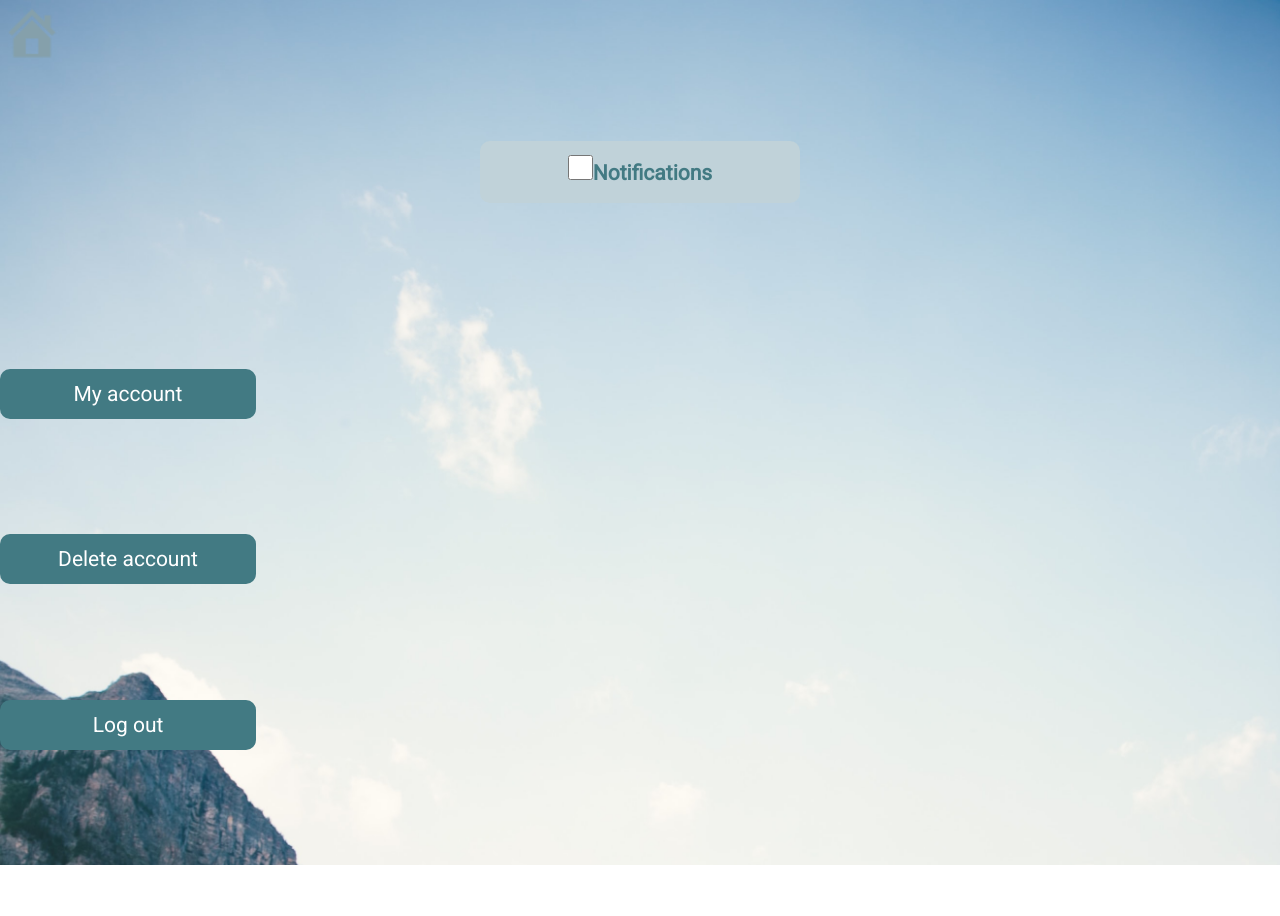
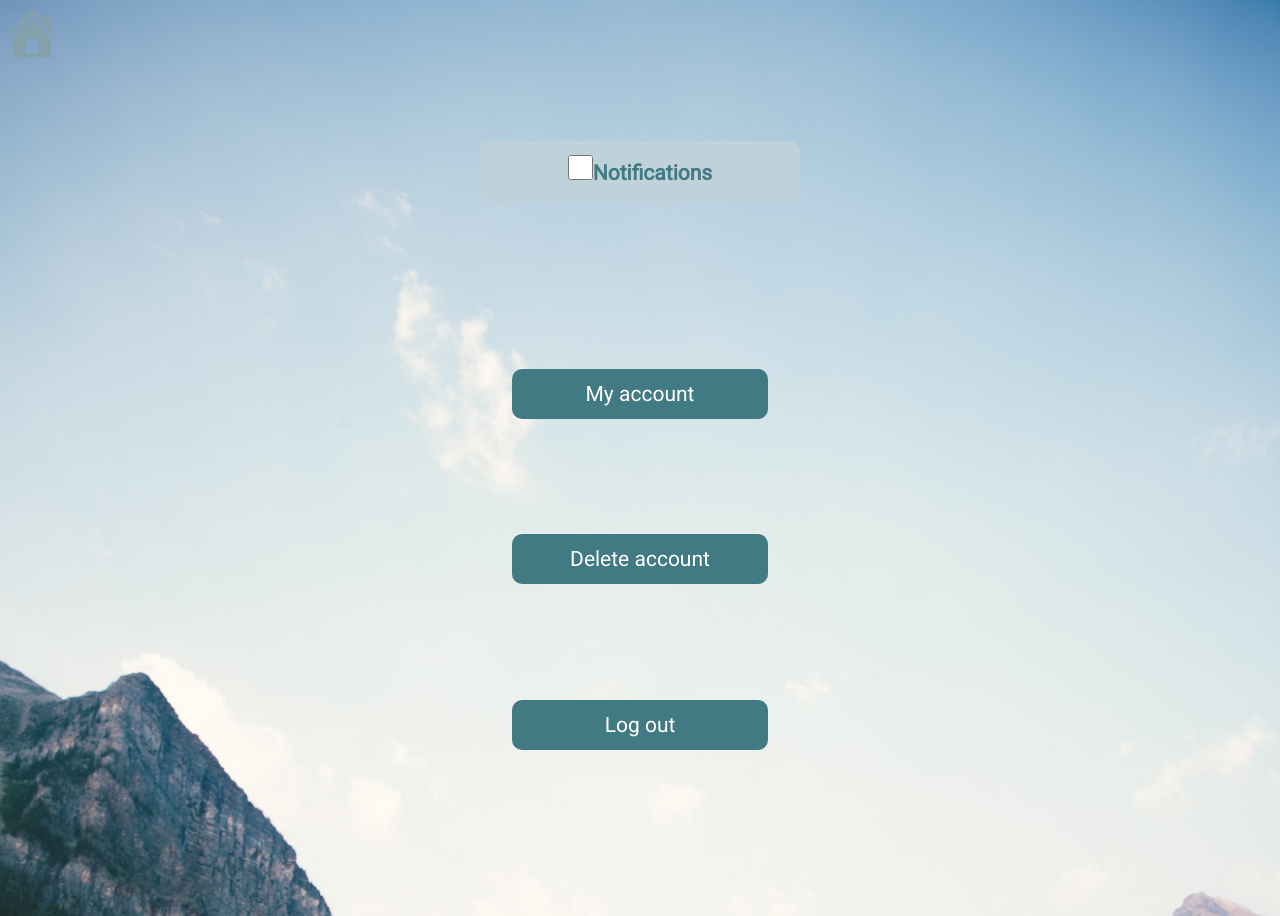
Before and after one commit to Klaudia-Szymanowska/ACTivist, a React (Create React App) app in the folder activist/: page /settings in a window 1280 px wide. Before the commit the page ends 865 px from the top, so only its background shows below. Built offline with nearby package versions, Linux system fonts and the light colour scheme.

Commit message:
correctionAfterMergingDevelopToLaia

```diff
--- a/activist/src/containers/Settings.js
+++ b/activist/src/containers/Settings.js
@@ -42,11 +42,31 @@ export const Settings = () => {
           </button>
         </div>
 
+    <div className="text">
+    <div>
+      <Link to ='/account'>
+        <button className="button2" >
+          {" "}My account{" "}
+      </button>
+    </Link>
+  </div>
 
-    <div> <Link to ='/account'><button className="button2" > My account </button></Link></div>
-    <div> <Link to ='/'><button  className="button2" > Delete account </button></Link></div>
-    <div> <Link to ='/'><button  className="button2" > Log out </button></Link></div>
+    <div>
+      <Link to ='/'>
+        <button  className="button2" >
+            {" "}Delete account{" "}
+            </button>
+          </Link>
+        </div>
 
-    </main>
+    <div>
+      <Link to ='/'>
+        <button  className="button2" >
+            {" "}Log out{" "}
+            </button>
+          </Link>
+        </div>
+    </div>
+  </main>
     );
 }
```
